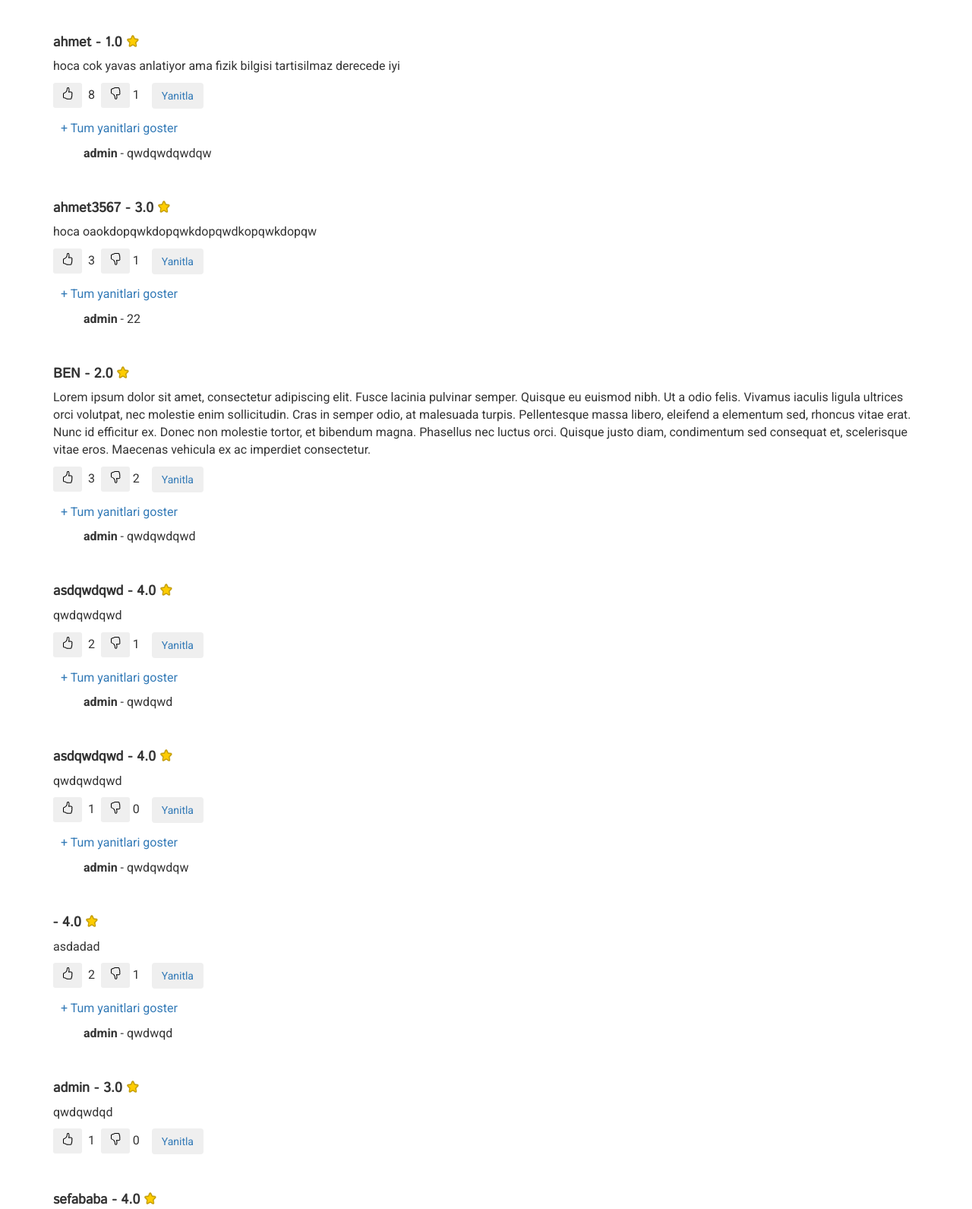
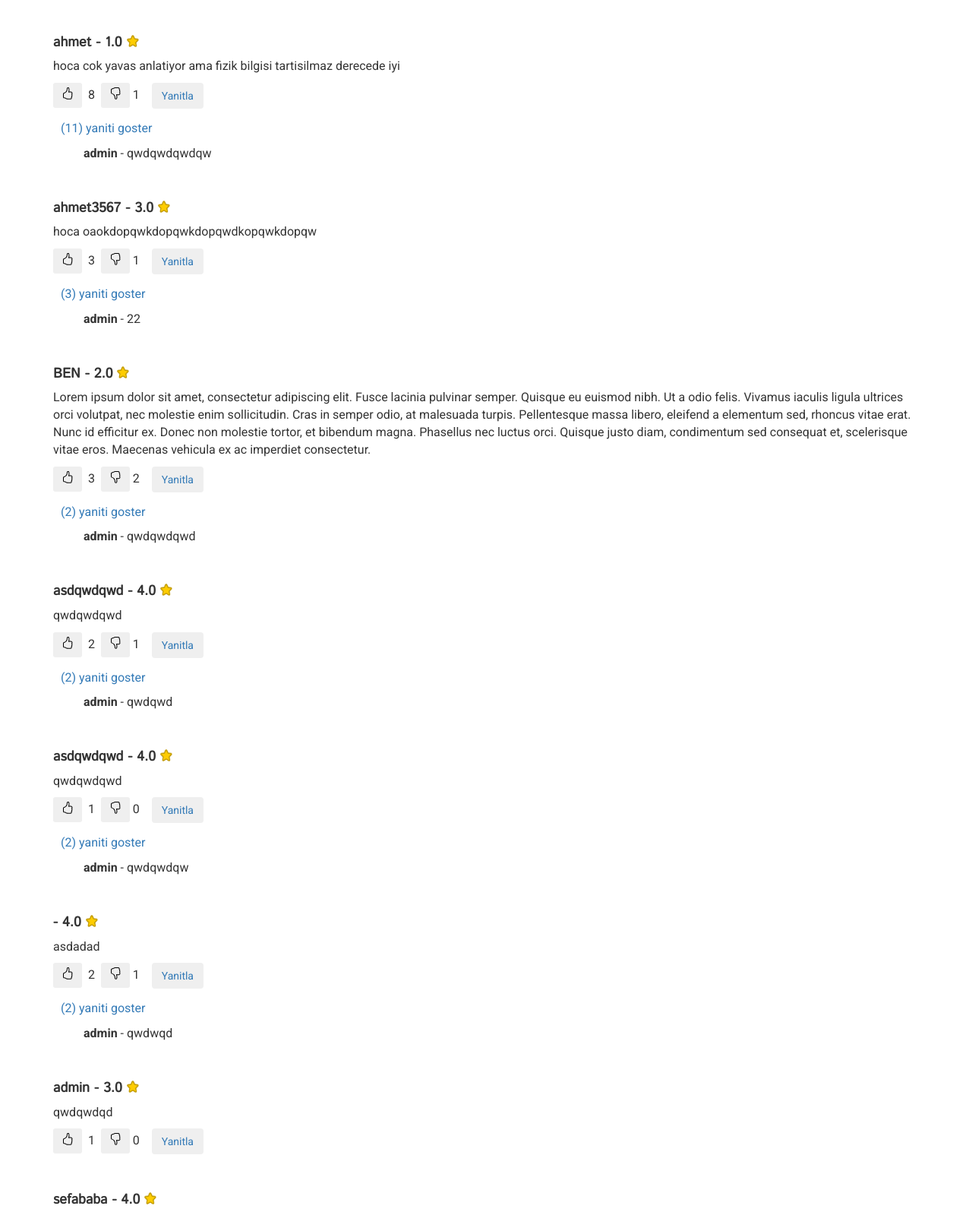
Before and after one commit to hmtcelik/hocaninotla, a Django app: page /university/faculty/depart/doctor/1/ in a window 1280 px wide. Shown: the part 1211-2802 px from the top of the page at 76% size. Run offline with Django 3.2, Linux system fonts and the light colour scheme; data comes from the database, SQL or seed files in the repository; both versions use the stored data as it was after the commit; some libraries are stand-ins or nearby versions.

Commit message:
fix answers counter and add its template

```diff
--- a/comment/views.py
+++ b/comment/views.py
@@ -201,7 +201,8 @@ class CommentAnswerView(generic.FormView):
         form.save()
 
         comment = get_object_or_404(Comment, id=self.kwargs.get('comment_id'))
-        comment.total_answers += 1 # number of total answers
+        comment_answers = CommentAnswer.objects.filter(comment=comment_id)
+        comment.total_answers = comment_answers.count() #number of total answers
         comment.save()
 
         return super().form_valid(form)
--- a/templates/comment.html
+++ b/templates/comment.html
@@ -140,7 +140,7 @@
                                         <div class="comment-box-container">
                                                 <div class="comment-box">
                                                         {% if comment.total_answers >= 2 %}
-                                                                <a href="#" class="see-more" style="margin-left:10px;"> + Tum yanitlari goster</a>
+                                                                <a href="#" class="see-more" style="margin-left:10px;"> ({{comment.total_answers}}) yaniti goster</a>
                                                         {% else %}
                                                         {% endif %}
                                                         {% for re_comment in comment.commentanswer_set.all %}
```
Also changed, not shown: db.sqlite3.
